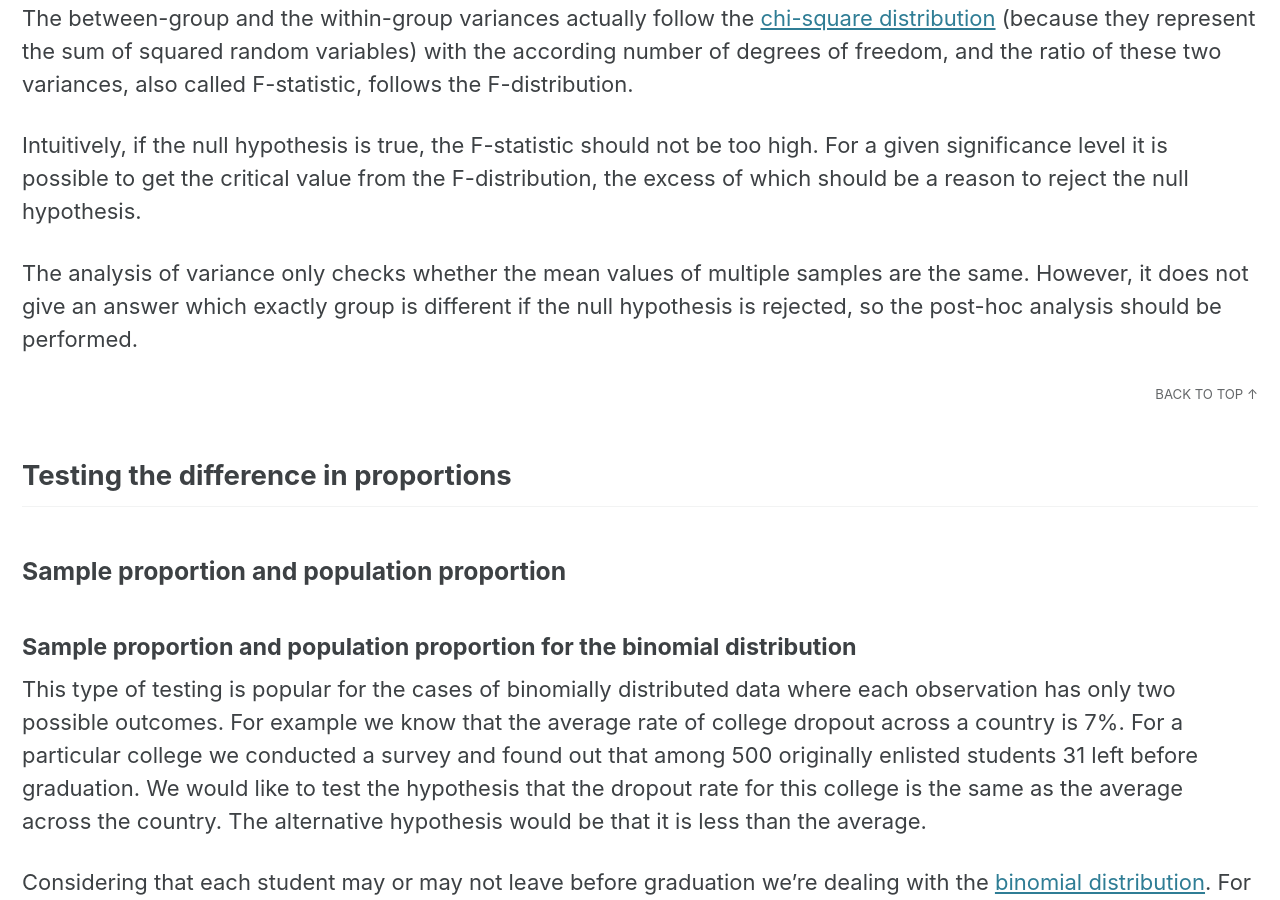
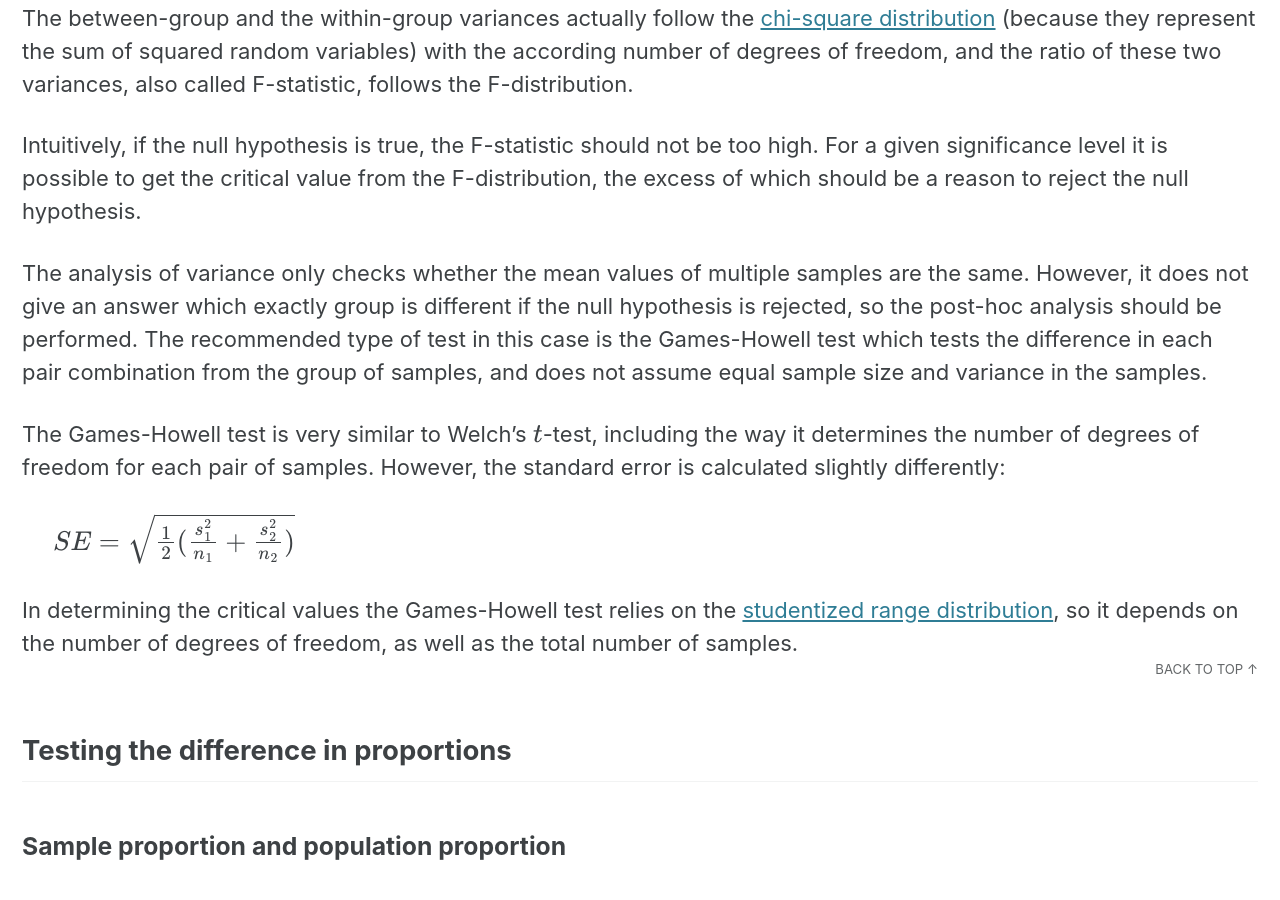
Before and after one commit to vzahorui/vzahorui.github.io, a Jekyll site: the page built from _posts/2021-03-22-hypothesis-test-parametric-statistics.md, in a window 1280 px wide and 900 px high, scrolled down 6320 px. Built offline with Jekyll 4.4.1, drawn with Linux system fonts in a browser that asks for light colours; cached includes are drawn as plain includes; nearby versions of some CDN libraries; formulas are drawn with MathJax 3; some of the changed text lies outside the part shown.

Commit message:
added games-howell test

```diff
--- a/_posts/2021-03-22-hypothesis-test-parametric-statistics.md
+++ b/_posts/2021-03-22-hypothesis-test-parametric-statistics.md
@@ -3,8 +3,8 @@ layout: single
 title: "Hypothesis test parametric statistics"
 description: "overview of test statistics: when to use each"
 category: "Probability"
-tags: degrees-of-freedom Pearson's-chi-square-test significance-test hypothesis-testing z-score z-test t-test normal-distribution t-distribution F-distribution Student's-distribution continuity-correction Welch's-t-test exact-Fisher's-test Barnard's-test contingency-table G-test paired-t-test McNemar's-test binomial-distribution ANOVA analysis-of-variance F-test F-statistic
-date: 2021-06-02
+tags: degrees-of-freedom Pearson's-chi-square-test significance-test hypothesis-testing z-score z-test t-test normal-distribution t-distribution F-distribution Student's-distribution continuity-correction Welch's-t-test exact-Fisher's-test Barnard's-test contingency-table G-test paired-t-test McNemar's-test binomial-distribution ANOVA analysis-of-variance F-test F-statistic Games-Howell-test
+date: 2021-06-06
 ---
 
 This is an overview of the most commonly used parametric statistics in [hypothesis testing]({{ site.baseurl }}{% link _posts/2021-01-21-hypothesis-testing.md %}) explaining when to use each. The parametric statistics here assume that the data has distribution close to the normal.
@@ -164,9 +164,14 @@ The between-group and the within-group variances actually follow the [chi-square
 
 Intuitively, if the null hypothesis is true, the F-statistic should not be too high. For a given significance level it is possible to get the critical value from the F-distribution, the excess of which should be a reason to reject the null hypothesis.
 
-The analysis of variance only checks whether the mean values of multiple samples are the same. However, it does not give an answer which exactly group is different if the null hypothesis is rejected, so the post-hoc analysis should be performed.
+The analysis of variance only checks whether the mean values of multiple samples are the same. However, it does not give an answer which exactly group is different if the null hypothesis is rejected, so the post-hoc analysis should be performed. The recommended type of test in this case is the Games-Howell test which tests the difference in each pair combination from the group of samples, and does not assume equal sample size and variance in the samples.
 
+The Games-Howell test is very similar to Welch's $t$-test, including the way it determines the number of degrees of freedom for each pair of samples. However, the standard error is calculated slightly differently:
 
+&nbsp;&nbsp;&nbsp;&nbsp;
+$SE = \sqrt{\frac{1}{2}(\frac{s_1^2}{n_1}+\frac{s_2^2}{n_2})}$
+
+In determining the critical values the Games-Howell test relies on the [studentized range distribution]({{ site.baseurl }}{% link _posts/2021-03-27-statistical-distributions.md %}#studentized_distribution), so it depends on the number of degrees of freedom, as well as the total number of samples.
 <a href="#page-title" class="back-to-top">{{ site.data.ui-text[site.locale].back_to_top | default: 'Back to Top' }} &uarr;</a>
 
 <div id='difference_proportions'/>
```
